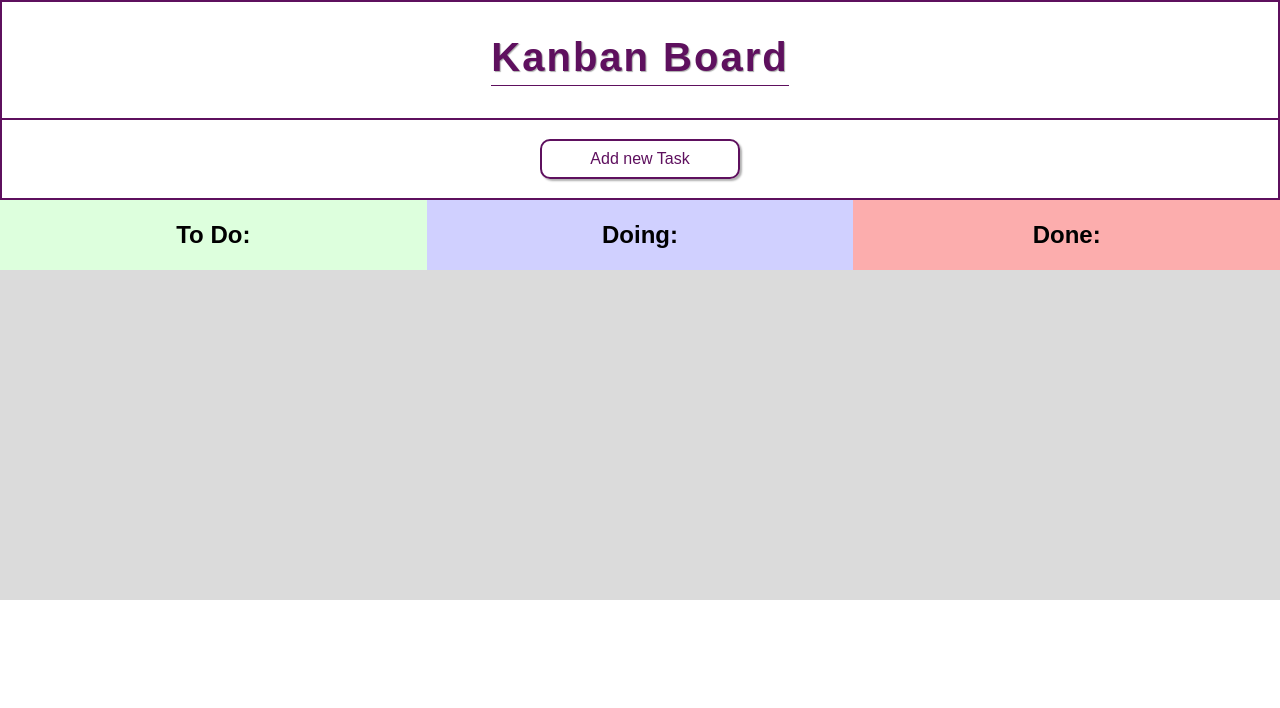
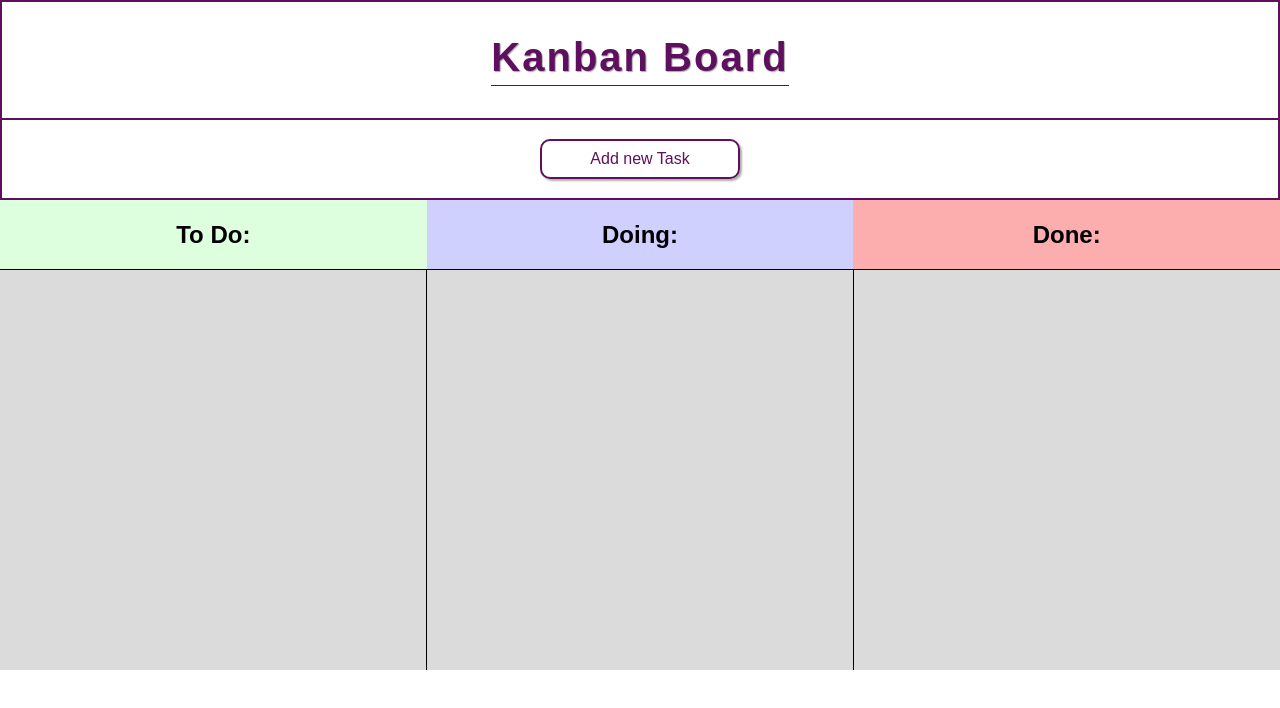
Before and after one commit to Guittsgui/kanbanBoard-front, a React (Vite) app: page / in a window 1280 px wide. Shown: the top 708 px of the page. Built offline with nearby package versions, Linux system fonts and the light colour scheme.

Commit message:
finalizando layout do quadro

```diff
--- a/src/routes/Board/index.jsx
+++ b/src/routes/Board/index.jsx
@@ -14,7 +14,15 @@ const Board = () => {
             </div>
         </S.header>
         <S.board>
+             <div className="todoTasks">
 
+             </div>
+             <div className="doingTasks">
+
+             </div>
+             <div className="doneTasks">
+
+             </div>
         </S.board>
     </S.container>
 }
--- a/src/routes/Board/style.jsx
+++ b/src/routes/Board/style.jsx
@@ -3,12 +3,12 @@ import styled from 'styled-components'
 
 export const container = styled.div`
     background-color: #dbdbdb;
-    min-height: 400px;
 `;
 
 export const header = styled.header`
     height: 70px;
     display: flex;
+    border-bottom: 1px solid black;
     div{
         flex: 1;
         text-align: center;
@@ -30,5 +30,18 @@ export const header = styled.header`
 `;
 
 export const board = styled.div`
-
+    display: flex;
+    min-height: 400px;
+    div{
+        flex: 1;
+        padding-top: 20px;
+        display: flex;
+        justify-content: center;
+    }
+    .todoTasks{
+        border-right: 1px solid black;
+    }
+    .doingTasks{
+        border-right: 1px solid black;
+    }
 `;
```
